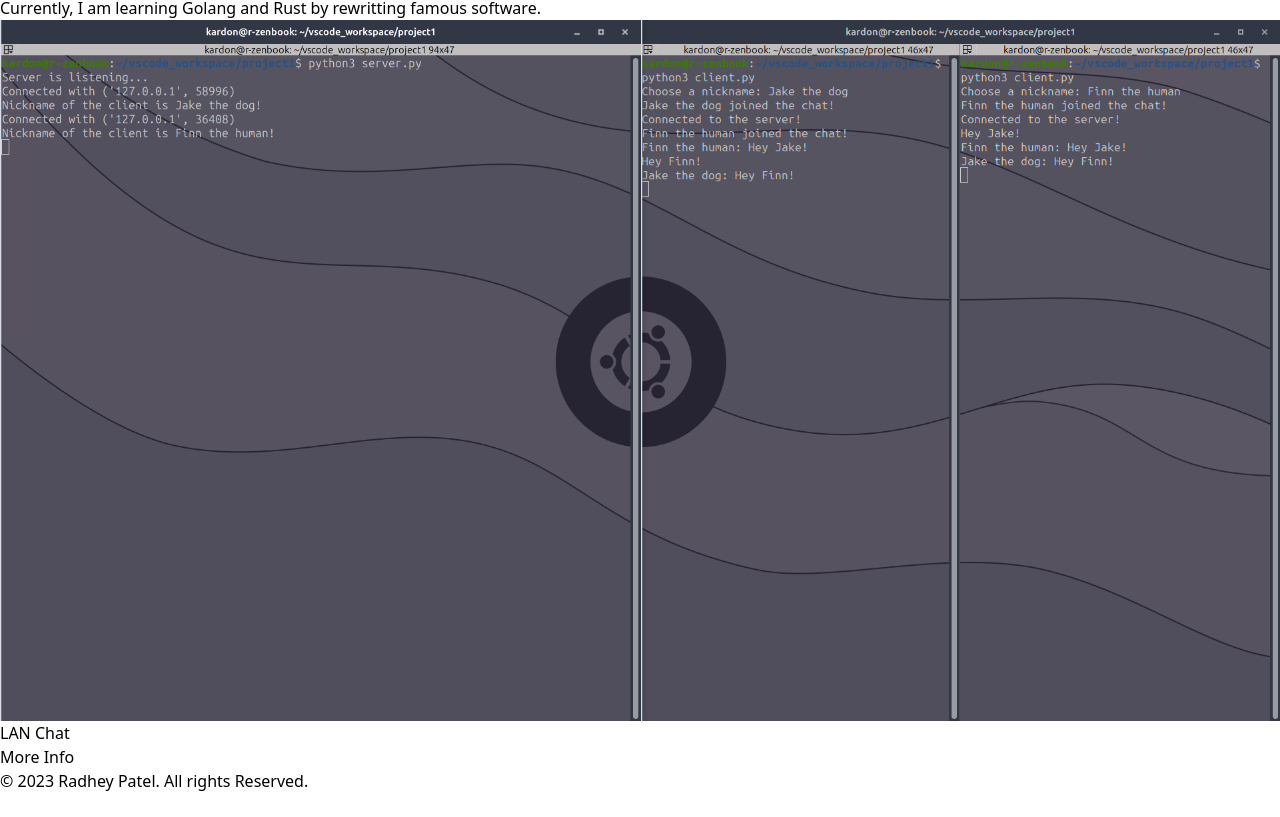
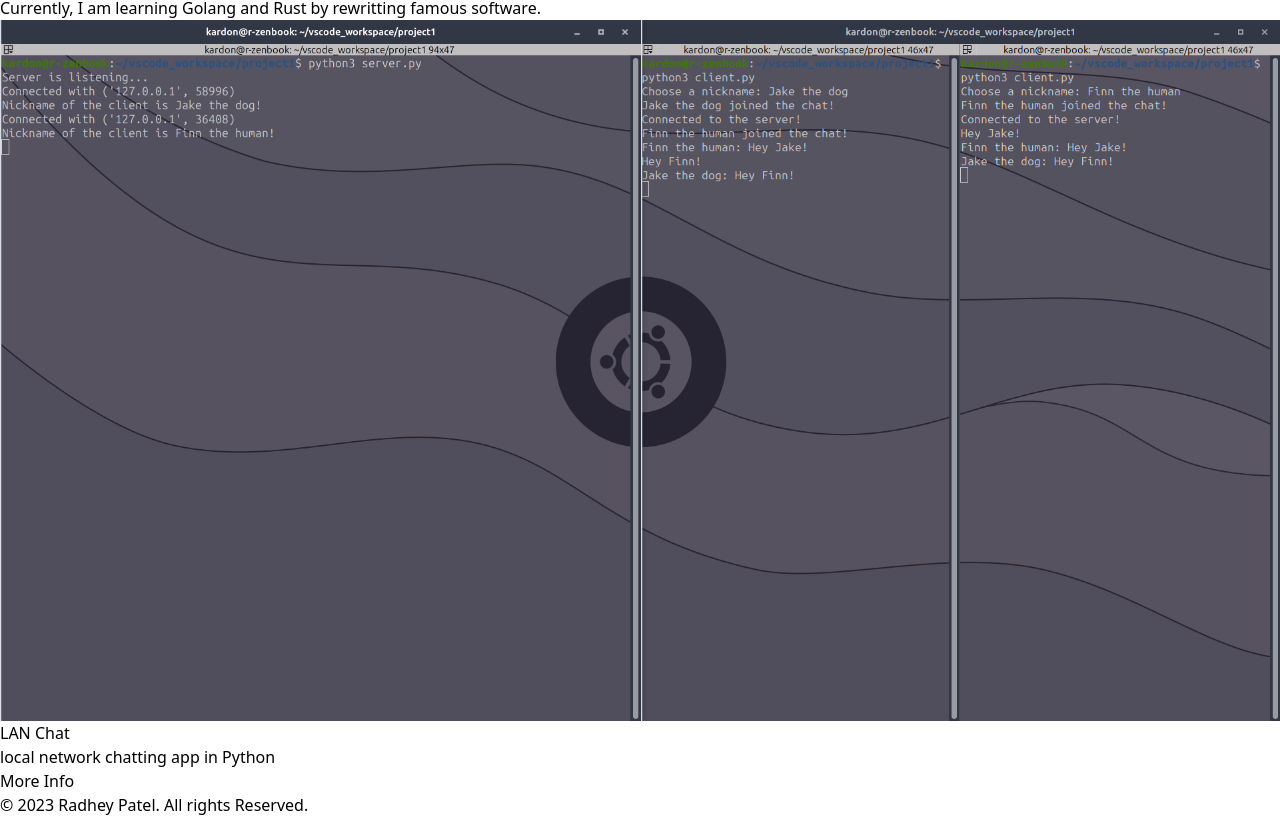
Before and after one commit to Yehdar/portfolio, a React (Vite) app: page / in a window 1280 px wide. Shown: the part 656-1473 px from the top of the page. Before the commit the page ends 1449 px from the top, so only its background shows below. Built offline with nearby package versions, Linux system fonts and the light colour scheme.

Commit message:
added description parameter

```diff
--- a/src/components/ProjectItem.jsx
+++ b/src/components/ProjectItem.jsx
@@ -1,6 +1,6 @@
 import React from "react";
 
-const ProjectItem = ({ bg, name, hyperlink }) => {
+const ProjectItem = ({ bg, name, description, hyperlink }) => {
   return (
     <div className="border-solid border-4 border-yellow-500 relative flex justify-center h-auto w-full shadow-xl shadow-gray-400 rounded-2xl group hover:bg-gradient-to-r from-yellow-400 to-yellow-400">
       <img
@@ -10,7 +10,9 @@ const ProjectItem = ({ bg, name, hyperlink }) => {
       ></img>
       <div className="hidden group-hover:block absolute top-[50%] left-[50%] translate-x-[-50%] translate-y-[-50%]">
         <h3 className="text-4xl font-bold text-white text-center">{name}</h3>
-        <p className="pb-4 pt-2 text-white text-center"></p>
+        <p className="pb-4 pt-2 text-gray-100 text-xl font-semibold text-center">
+          {description}
+        </p>
         <a href={hyperlink}>
           <p className="text-center p-3 rounded-lg bg-sky-950 text-gray-100 font-bold cursor-pointer text-lg">
             More Info
```
